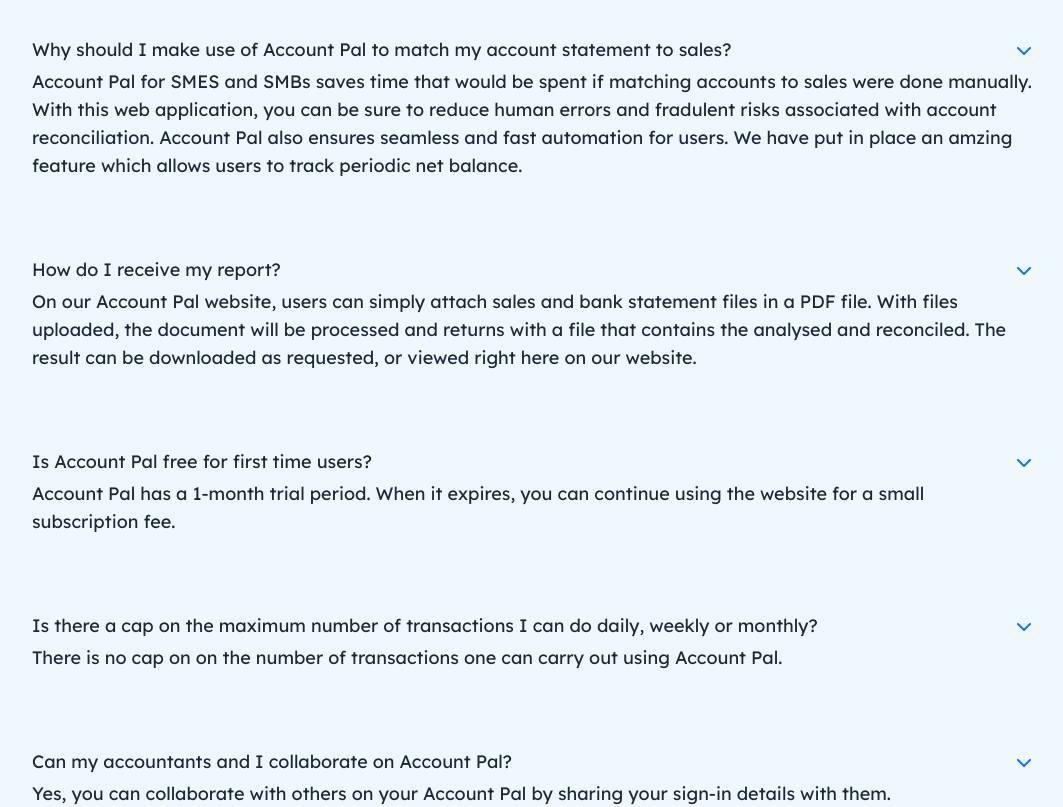
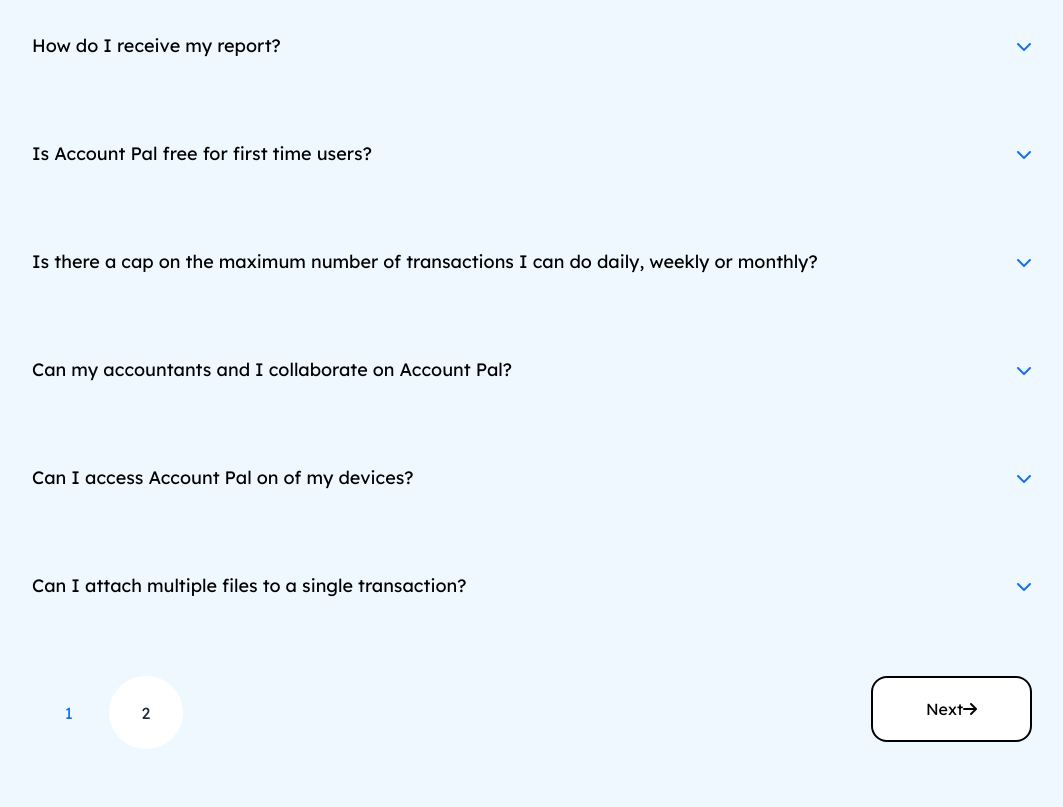
Before and after one commit to workshopapps/salesaccount.web, a React (Create React App) app in the folder frontend/: page /faq in a window 1280 px wide. Shown: the part 320-1127 px from the top of the page, without its empty margins (108-1171 px from the left). Built offline with nearby package versions, Linux system fonts and the light colour scheme.

Commit message:
Added event listener

```diff
--- a/frontend/src/pages/faq.js
+++ b/frontend/src/pages/faq.js
@@ -1,7 +1,19 @@
-import React from "react";
+import React, { useState, useRef } from "react";
 import faqArray from "../faqArray";
 
 const Faq = () => {
+  const [setActive, setActiveState] = useState("");
+  const [setHeight, setHeightState] = useState("max-h-0 overflow-hidden");
+  const [rotate, setRotate] = useState("fa-chevron-down");
+
+  const content = useRef(null);
+
+  const toggleAccordion = () => {
+    setActiveState(setActive == "" ? "text-blue underline" : "");
+    setHeightState(setActive == "" ? "max-h-96" : "max-h-0 overflow-hidden");
+    setRotate(setActive === "" ? "rotate-180" : "");
+  };
+
   return (
     <>
       <div className="bg-likewhite h-[1600px]">
@@ -14,18 +26,24 @@
             {faqArray.map((qna) => (
               <div className="w-[1000px]">
                 <div className="flex items-center relative ">
-                  <h3 className="text-gray text-lg  leading-9 font-normal">
+                  <h3 className={`text-lg ${setActive} leading-9 font-normal`}>
                     {qna.question}
                   </h3>
-                  <i className="text-blue absolute right-0 fa-solid fa-chevron-down cursor-pointer"></i>
+                  <i
+                    onClick={toggleAccordion}
+                    className={`text-blue ${rotate} absolute right-0 fa-solid fa-chevron-down cursor-pointer`}
+                  ></i>
                 </div>
-                <p className="text-lg text-gray w-[1000px] break-normal">
+                <p
+                  ref={content}
+                  className={`text-lg text-gray ${setHeight} w-[1000px] break-normal`}
+                >
                   {qna.answer}
                 </p>
               </div>
             ))}
 
-            <div className="flex w-[1000px] space-x-96">
+            <div className="relative flex w-[1000px] space-x-96">
               <div className="flex space-x-1">
                 <button className="text-blue  w-[73.27px] h-[73.27px] rounded-full bg-slate-300">
                   1
@@ -34,7 +52,7 @@
                   2
                 </button>
               </div>
-              <button className="border-slate-800 w-[161px] h-[66px] border-2 rounded-2xl bg-white">
+              <button className="absolute right-0 border-slate-800 w-[161px] h-[66px] border-2 rounded-2xl bg-white">
                 Next<i class="fa-solid fa-arrow-right"></i>
               </button>
             </div>
```
